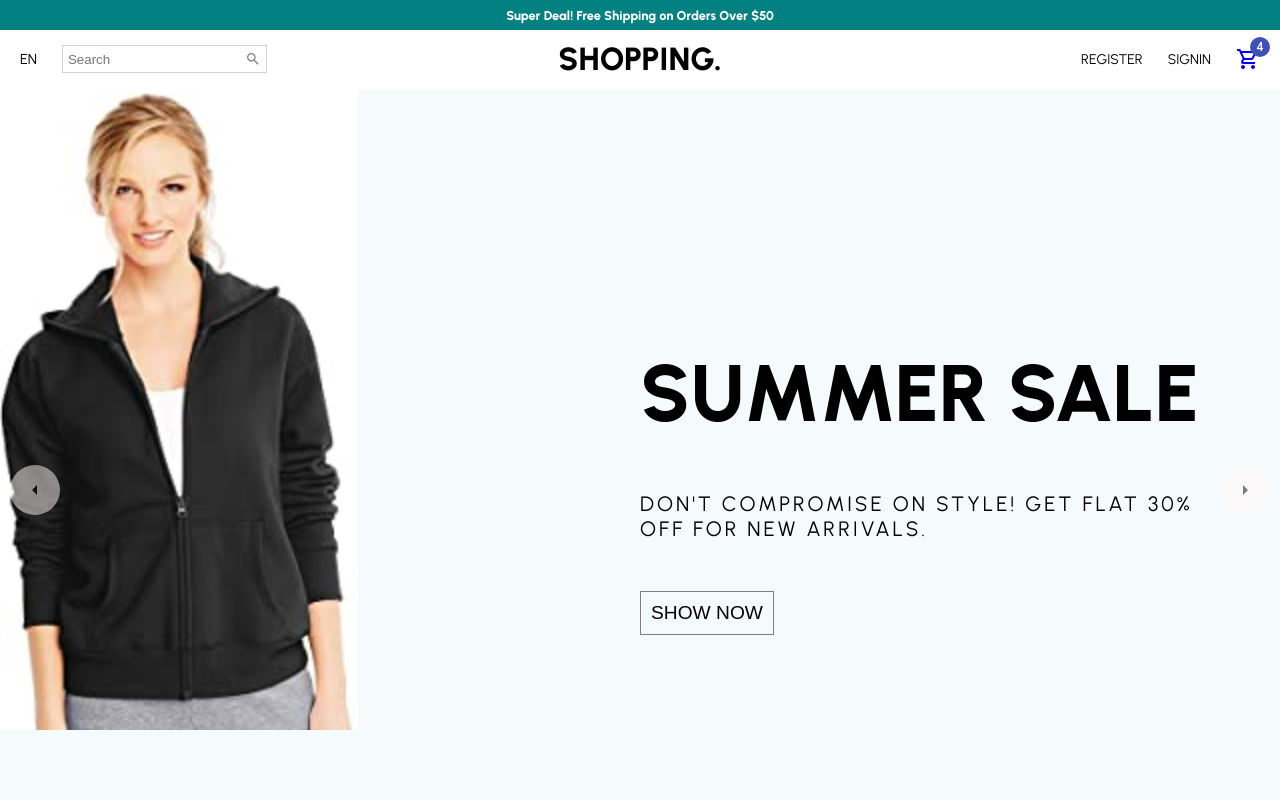
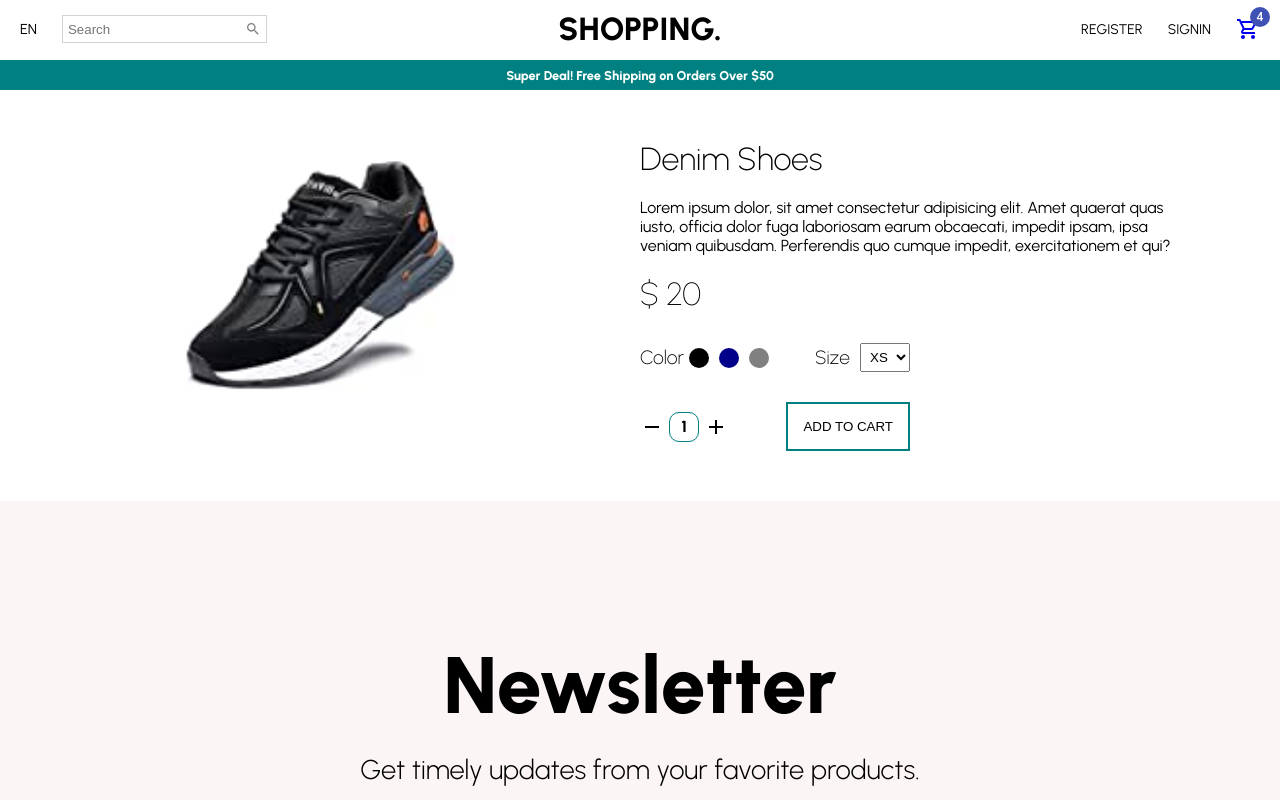
Before and after one commit to TimothyAttah/E-commerce-app, a React (Create React App) app in the folder client/: page /product/1 in a window 1280 px wide. Shown: the top 800 px of the page. Built offline with nearby package versions, Linux system fonts and the light colour scheme; no server answers.

Commit message:
Added and created Products-section

```diff
--- a/client/src/App.jsx
+++ b/client/src/App.jsx
@@ -1,15 +1,23 @@
 import React from 'react';
 import { Route, Switch, BrowserRouter as Router } from 'react-router-dom';
-import { Home } from './pages/home/Home'
+import { Home } from './pages/home/Home';
+import { Product } from './pages/products/Product';
+import { ProductList } from './pages/products/ProductList';
 
 export const App = () => {
-  return (
-    <>
-      <Router>
-      <Switch>
-        <Route exact component={Home} />
-      </Switch>
-      </Router>
-    </>
-  )
-}
+	return (
+		<Router>
+			<Switch>
+				<Route path='/' exact>
+					<Home />
+				</Route>
+				<Route path='/products/:category' exact>
+					<ProductList />
+				</Route>
+				<Route path='/product/:id' exact>
+					<Product />
+				</Route>
+			</Switch>
+		</Router>
+	);
+};
--- /dev/null
+++ b/client/src/pages/products/Product.jsx
@@ -0,0 +1,220 @@
+/* eslint-disable no-unused-expressions */
+import React, { useEffect, useState } from 'react';
+import styled from 'styled-components';
+import { useLocation } from 'react-router-dom';
+// import { useDispatch } from 'react-redux';
+import { Navbar } from '../../components/nav/Navbar';
+import { Announcement } from '../../components/Announcement';
+import { Newsletter } from '../../components/Newsletter';
+import { Footer } from '../../components/footer/Footer';
+import { images } from '../../components/images';
+import { mobile } from '../../responsive';
+import { Add, Remove } from '@material-ui/icons';
+// import { publicRequest } from '../../requestMethods';
+// import { addProduct } from '../../redux/cartRedux';
+
+const Container = styled.div``;
+const Wrapper = styled.div`
+	padding: 50px;
+	display: flex;
+	${mobile({
+    padding: '10px',
+    flexDirection: 'column',
+  })}
+`;
+const ImageContainer = styled.div`
+	flex: 1;
+	text-align: center;
+`;
+const Image = styled.img`
+	width: 50%;
+	/* object-fit: cover; */
+	${mobile({
+    height: '25vh',
+  })}
+`;
+const InfoContainer = styled.div`
+	flex: 1;
+	padding: 0 50px;
+	${mobile({
+    padding: '10px',
+  })}
+`;
+const Title = styled.h1`
+	font-weight: 200;
+`;
+const Desc = styled.p`
+	margin: 20px 0;
+`;
+const Price = styled.span`
+	font-weight: 100;
+	font-size: 2rem;
+`;
+
+const FilterContainer = styled.div`
+	width: 50%;
+	margin: 30px 0;
+	display: flex;
+	justify-content: space-between;
+	${mobile({
+    width: '100%',
+  })}
+`;
+const Filter = styled.div`
+	display: flex;
+	align-items: center;
+`;
+const FilterTitle = styled.span`
+	font-size: 1.2em;
+	font-weight: 200;
+`;
+const FilterColor = styled.div`
+	width: 20px;
+	height: 20px;
+	border-radius: 50%;
+	background-color: ${props => props.color};
+	margin: 0 5px;
+	cursor: pointer;
+`;
+const FilterSize = styled.select`
+	margin-left: 10px;
+	padding: 5px;
+`;
+const FilterSizeOption = styled.option``;
+const AddContainer = styled.div`
+	width: 50%;
+	display: flex;
+	align-items: center;
+	justify-content: space-between;
+	${mobile({
+    width: '100%',
+  })}
+`;
+const AmountContainer = styled.div`
+	display: flex;
+	align-items: center;
+	font-weight: 700;
+	cursor: pointer;
+`;
+const Amount = styled.span`
+	width: 30px;
+	height: 30px;
+	border-radius: 10px;
+	border: 1px solid teal;
+	display: flex;
+	align-items: center;
+	justify-content: center;
+	margin: 0 5px;
+`;
+const Button = styled.button`
+	text-transform: uppercase;
+	padding: 15px;
+	border: 2px solid teal;
+	background-color: white;
+	font-weight: 500;
+	:hover {
+		background-color: #f8f4f4;
+	}
+`;
+
+export const Product = () => {
+  const location = useLocation();
+  const id = location.pathname.split('/')[2];
+  const [product, setProduct] = useState({});
+  const [quantity, setQuantity] = useState(1);
+  const [color, setColor] = useState('');
+  const [ size, setSize ] = useState( '' );
+  // const dispatch = useDispatch();
+
+  // useEffect(() => {
+  //   const getProduct = async () => {
+  //     try {
+  //       const res = await publicRequest.get(`/products/find/${id}`);
+  //       setProduct(res.data);
+  //     } catch (err) {
+  //       console.log(err);
+  //     }
+  //   };
+  //   getProduct();
+  // }, [id]);
+
+  const handleQuantity = type => {
+    if (type === 'dec') {
+      quantity > 1 && setQuantity(quantity - 1);
+    } else {
+      setQuantity(quantity + 1);
+    }
+  };
+
+  // const handleClick = () => {
+  //   dispatch(
+  //     addProduct( {
+  //       ...product, quantity, color, size
+  //     } )
+  //   );
+  // };
+  return (
+    <Container>
+      <Navbar />
+      <Announcement />
+      <Wrapper>
+        <ImageContainer>
+          {/* <Image src={product.img} alt="" /> */}
+          <Image src={images.Img16} alt="" />
+        </ImageContainer>
+        <InfoContainer>
+          {/* <Title>{product.title}</Title> */}
+          <Title>Denim Shoes</Title>
+          {/* <Desc>{product.desc}</Desc> */}
+          <Desc>
+            Lorem ipsum dolor, sit amet consectetur adipisicing elit. Amet
+            quaerat quas iusto, officia dolor fuga laboriosam earum obcaecati,
+            impedit ipsam, ipsa veniam quibusdam. Perferendis quo cumque
+            impedit, exercitationem et qui?
+          </Desc>
+          {/* <Price> $ { product.price }</Price> */}
+          <Price> $ 20</Price>
+          <FilterContainer>
+            {/* <Filter>
+              <FilterTitle>Color</FilterTitle>
+              { product?.color?.map( c => (
+                <FilterColor color={c} key={c} onClick={()=> setColor(c)} />
+              ))}
+            </Filter> */}
+            <Filter>
+              <FilterTitle>Color</FilterTitle>
+              <FilterColor color="black" />
+              <FilterColor color="darkblue" />
+              <FilterColor color="gray" />
+            </Filter>
+            <Filter>
+              <FilterTitle>Size</FilterTitle>
+              {/* <FilterSize onChange={(e) => setSize(e.target.value)}>
+                { product?.size?.map( s => (
+                  <FilterSizeOption key={s}>{ s }</FilterSizeOption>
+                ))}
+              </FilterSize> */}
+              <FilterSize>
+                <FilterSizeOption>XS</FilterSizeOption>
+                <FilterSizeOption>S</FilterSizeOption>
+                <FilterSizeOption>M</FilterSizeOption>
+                <FilterSizeOption>L</FilterSizeOption>
+                <FilterSizeOption>XL</FilterSizeOption>
+              </FilterSize>
+            </Filter>
+          </FilterContainer>
+          <AddContainer>
+            <AmountContainer>
+              <Remove onClick={() => handleQuantity('dec')} />
+              <Amount>{quantity}</Amount>
+              <Add onClick={() => handleQuantity('inc')} />
+            </AmountContainer>
+            <Button>Add to cart</Button>
+          </AddContainer>
+        </InfoContainer>
+      </Wrapper>
+      <Newsletter />
+      <Footer />
+    </Container>
+  );
+};
--- /dev/null
+++ b/client/src/pages/products/ProductList.jsx
@@ -0,0 +1,101 @@
+import React, { useState } from 'react';
+import styled from 'styled-components';
+import { useLocation } from 'react-router-dom';
+import { Navbar } from '../../components/nav/Navbar';
+import { Announcement } from '../../components/Announcement';
+import { Products } from '../../components/products/Products';
+import { Newsletter } from '../../components/Newsletter';
+import { Footer } from '../../components/footer/Footer';
+import { mobile } from '../../responsive';
+
+const Container = styled.div`
+
+`;
+const Title = styled.h1`
+  margin: 20px;
+`;
+
+const FilterContainer = styled.div`
+  display: flex;
+  justify-content: space-between;
+`;
+const Filter = styled.div`
+	margin: 20px;
+	${mobile({
+    width: '0px 20px',
+    display: 'flex',
+    flexDirection: 'column'
+  })}
+`;
+const FilterText = styled.span`
+	font-size: 1.2em;
+	font-weight: 600;
+	margin-right: 20px;
+	${mobile({
+    marginRight: '0px',
+  })}
+`;
+const Select = styled.select`
+	padding: 10px;
+	margin-right: 20px;
+	${mobile({
+    margin: '10px 0px',
+  })}
+`;
+const Option = styled.option``;
+
+export const ProductList = () => {
+  const location = useLocation();
+  const cat = location.pathname.split( '/' )[ 2 ];
+  const [ filters, setFilters ] = useState( {} );
+  const [ sort, setSort ] = useState( 'newest' );
+
+  const handleFilters = ( e ) => {
+    const { value } = e.target;
+    setFilters( { ...filters, [ e.target.name ]: value } );
+  };
+  return (
+    <Container>
+      <Navbar />
+      <Announcement />
+      <Title>{cat}</Title>
+      <FilterContainer>
+        <Filter>
+          <FilterText>Filter Products:</FilterText>
+          <Select name="color" onChange={handleFilters}>
+            <Option disabled>
+              Color
+            </Option>
+            <Option>white</Option>
+            <Option>black</Option>
+            <Option>red</Option>
+            <Option>blue</Option>
+            <Option>yellow</Option>
+            <Option>green</Option>
+          </Select>
+          <Select name="size" onChange={handleFilters}>
+            <Option disabled>
+              Size
+            </Option>
+            <Option>XS</Option>
+            <Option>S</Option>
+            <Option>M</Option>
+            <Option>L</Option>
+            <Option>XL</Option>
+          </Select>
+        </Filter>
+        <Filter>
+          <FilterText>Sort Products:</FilterText>
+          <Select onChange={(e) => setSort(e.target.value)}>
+            <Option value="newest"> Newest</Option>
+            <Option value="asc">Price (asc)</Option>
+            <Option value="desc">Price (desc)</Option>
+          </Select>
+        </Filter>
+      </FilterContainer>
+      <Products cat={cat} filters={filters} sort={sort} />
+      <Newsletter />
+      <Footer />
+    </Container>
+  );
+};
```
